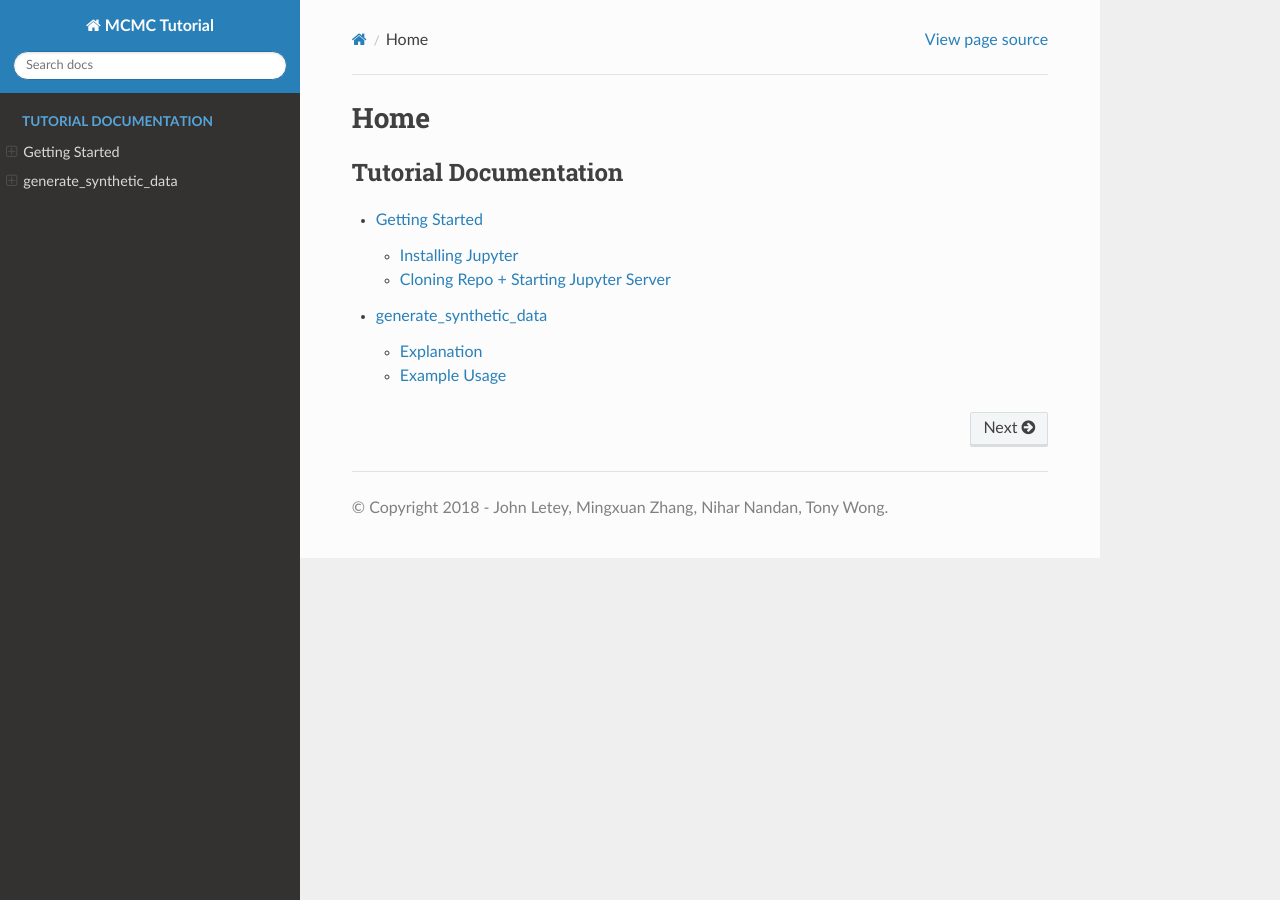
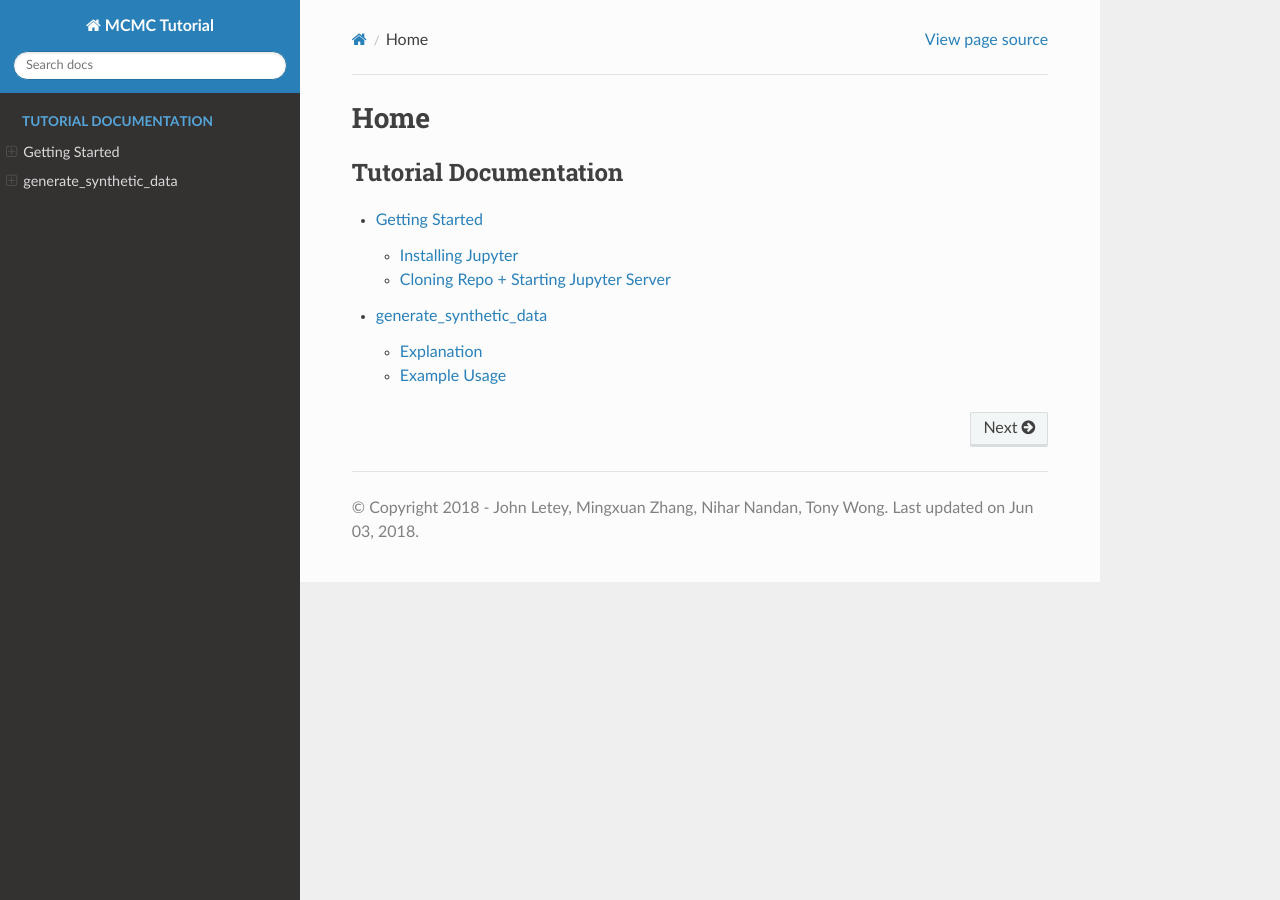
Before and after one commit to MingxuanZhang/MCMC_Tutorial, a Sphinx documentation site: the page built from docs/source/index.rst, in a window 1280 px wide. Built offline with Sphinx 7.4.7 and the Read the Docs theme 2.0.0, drawn with Linux system fonts in a browser that asks for light colours; pages that are not in the unit, such as notebooks, are missing from menus.

Commit message:
doc: maybe???

```diff
--- a/docs/source/conf.py
+++ b/docs/source/conf.py
@@ -110,7 +110,7 @@ html_theme_options = {
 }
 
 # Add any paths that contain custom themes here, relative to this directory.
-html_theme_path = ["../.."]
+#html_theme_path = ["../.."]
 
 # The name for this set of Sphinx documents.  If None, it defaults to
 # "<project> v<release> documentation".
@@ -135,7 +135,7 @@ html_title = "MCMC Tutorial Documentation"
 
 # If not '', a 'Last updated on:' timestamp is inserted at every page bottom,
 # using the given strftime format.
-#html_last_updated_fmt = '%b %d, %Y'
+html_last_updated_fmt = '%b %d, %Y'
 
 # If true, SmartyPants will be used to convert quotes and dashes to
 # typographically correct entities.
```
